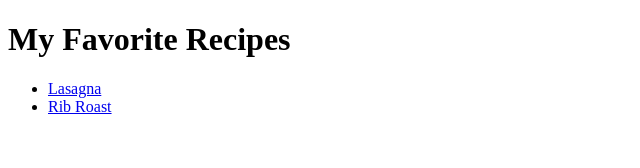
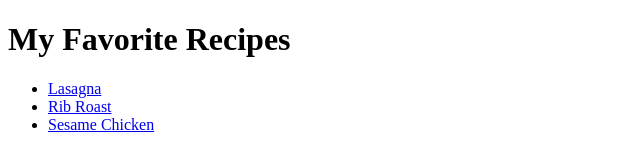
Before and after one commit to benfocus/My-Recipes, a plain HTML site: page index.html in a window 1280 px wide. Shown: the whole page, without its empty margins (0-640 px from the left). Drawn offline with Linux system fonts and the light colour scheme.

Commit message:
Added Sesame Chicken Recipe to index.html

```diff
--- a/index.html
+++ b/index.html
@@ -10,6 +10,8 @@
     <ul>
        <li> <a href="./recipes/lasagna.html">Lasagna</a> </li>
         <li> <a href="./recipes/rib_roast.html">Rib Roast</a> </li>
+        <li> <a href="./recipes/sesame_chicken.html">Sesame Chicken</a> </li>
+
     </ul>
 </body>
 </html>
```
